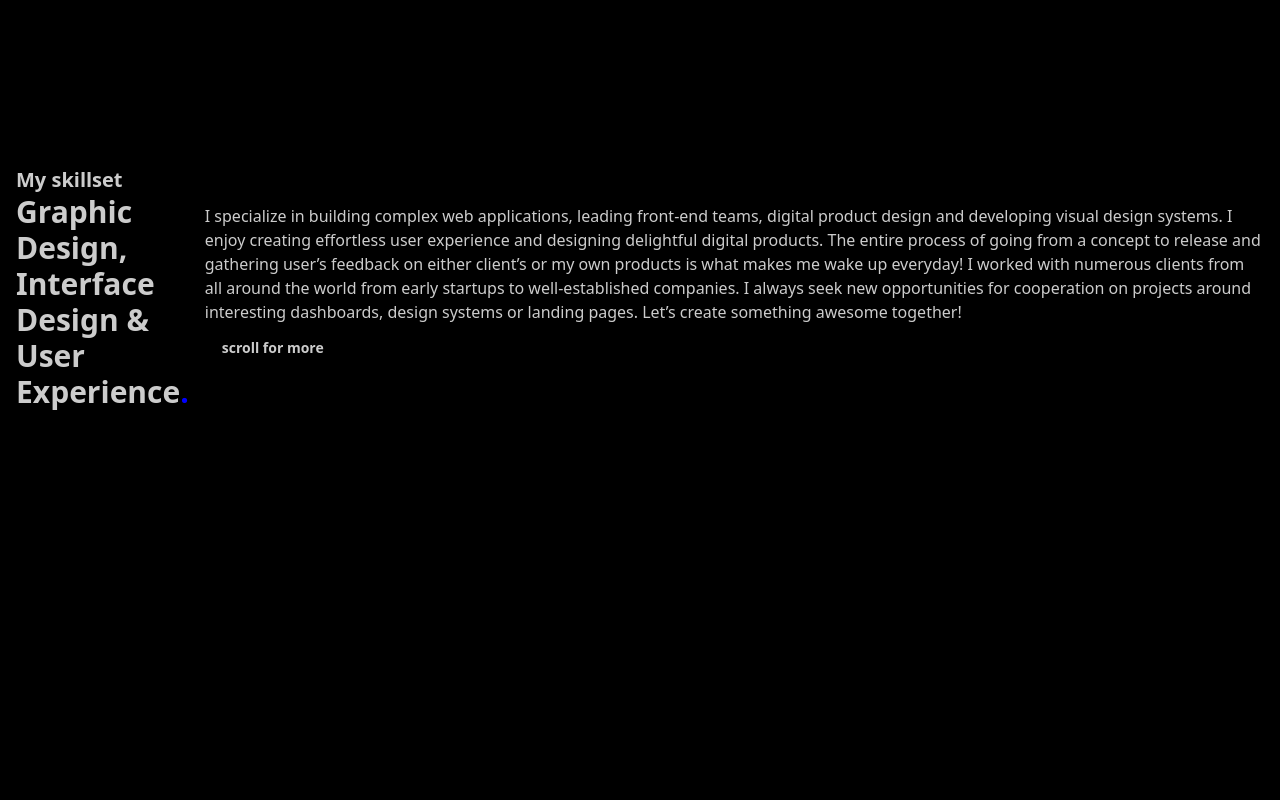
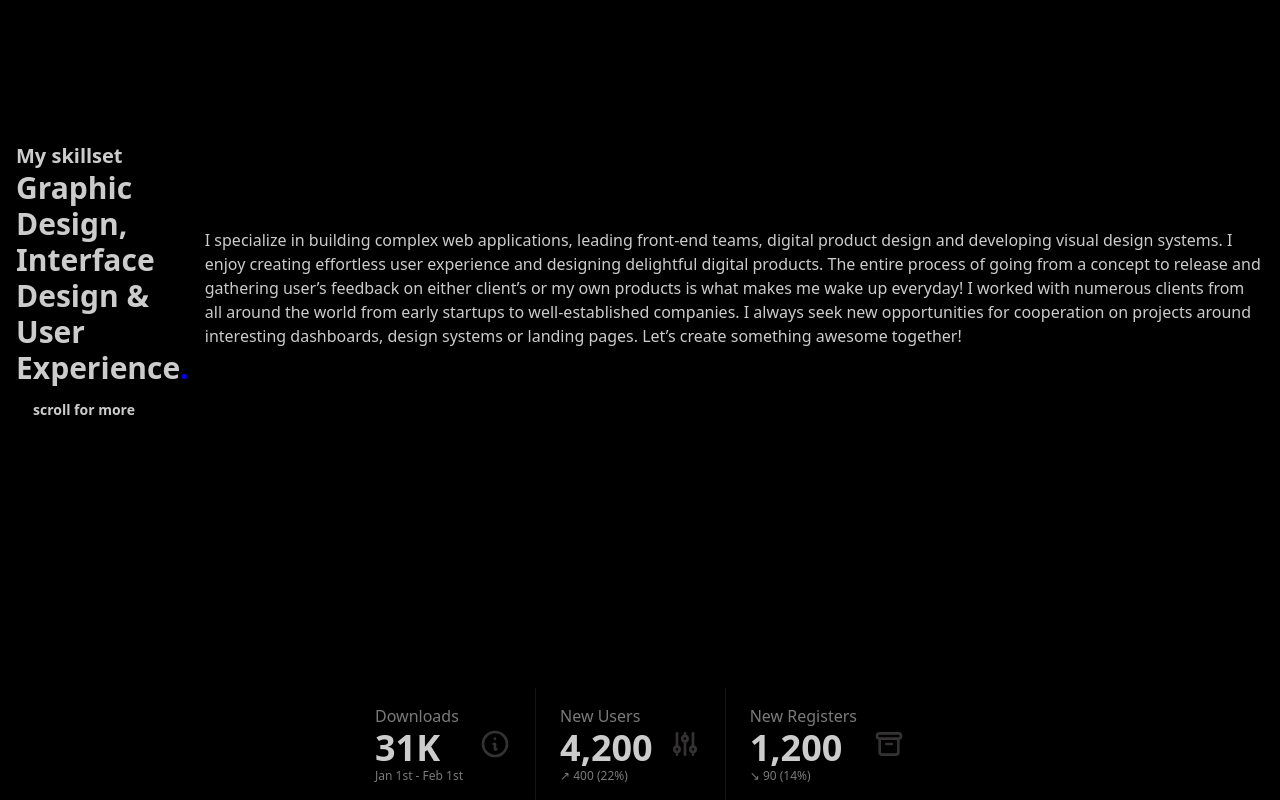
Before and after one commit to foadtkf/fuad-portfolio-2, a React (Create React App) app: page / in a window 1280 px wide. Shown: the part 912-1712 px from the top of the page. Before the commit the page ends 1600 px from the top, so only its background shows below. Built offline with nearby package versions, Linux system fonts and the light colour scheme.

Commit message:
career section added

```diff
--- a/src/App.js
+++ b/src/App.js
@@ -1,4 +1,5 @@
 import './App.css';
+import Career from './Components/Career';
 import Hello from './Components/Hello';
 import Navbar from './Components/Navbar';
 import Skillset from './Components/Skillset';
@@ -9,6 +10,7 @@ function App() {
       <Navbar/>
       <Hello/>
       <Skillset/>
+      <Career/>
     </div>
   );
 }
--- /dev/null
+++ b/src/Components/Career.js
@@ -0,0 +1,40 @@
+import React from 'react';
+
+const Career = () => {
+    return (
+        <div className='flex justify-center'>
+            <div class="stats shadow">
+
+  <div class="stat">
+    <div class="stat-figure text-secondary">
+      <svg xmlns="http://www.w3.org/2000/svg" fill="none" viewBox="0 0 24 24" class="inline-block w-8 h-8 stroke-current"><path stroke-linecap="round" stroke-linejoin="round" stroke-width="2" d="M13 16h-1v-4h-1m1-4h.01M21 12a9 9 0 11-18 0 9 9 0 0118 0z"></path></svg>
+    </div>
+    <div class="stat-title">Downloads</div>
+    <div class="stat-value">31K</div>
+    <div class="stat-desc">Jan 1st - Feb 1st</div>
+  </div>
+
+  <div class="stat">
+    <div class="stat-figure text-secondary">
+      <svg xmlns="http://www.w3.org/2000/svg" fill="none" viewBox="0 0 24 24" class="inline-block w-8 h-8 stroke-current"><path stroke-linecap="round" stroke-linejoin="round" stroke-width="2" d="M12 6V4m0 2a2 2 0 100 4m0-4a2 2 0 110 4m-6 8a2 2 0 100-4m0 4a2 2 0 110-4m0 4v2m0-6V4m6 6v10m6-2a2 2 0 100-4m0 4a2 2 0 110-4m0 4v2m0-6V4"></path></svg>
+    </div>
+    <div class="stat-title">New Users</div>
+    <div class="stat-value">4,200</div>
+    <div class="stat-desc">↗︎ 400 (22%)</div>
+  </div>
+
+  <div class="stat">
+    <div class="stat-figure text-secondary">
+      <svg xmlns="http://www.w3.org/2000/svg" fill="none" viewBox="0 0 24 24" class="inline-block w-8 h-8 stroke-current"><path stroke-linecap="round" stroke-linejoin="round" stroke-width="2" d="M5 8h14M5 8a2 2 0 110-4h14a2 2 0 110 4M5 8v10a2 2 0 002 2h10a2 2 0 002-2V8m-9 4h4"></path></svg>
+    </div>
+    <div class="stat-title">New Registers</div>
+    <div class="stat-value">1,200</div>
+    <div class="stat-desc">↘︎ 90 (14%)</div>
+  </div>
+
+</div>
+        </div>
+    );
+};
+
+export default Career;
--- a/src/Components/Skillset.js
+++ b/src/Components/Skillset.js
@@ -2,19 +2,19 @@ import React from 'react';
 
 const Skillset = () => {
     return (
-        <div class="hero min-h-screen container">
+        <div class="hero min-h-screen">
   <div class="hero-content flex-col-reverse lg:flex-row-reverse">
 
     <div>
       <p>I specialize in building complex web applications, leading front-end teams, digital product design and developing visual design systems. I enjoy creating effortless user experience and designing delightful digital products. The entire process of going from a concept to release and gathering user’s feedback on either client’s or my own products is what makes me wake up everyday!
 I worked with numerous clients from all around the world from early startups to well-established companies. I always seek new opportunities for cooperation on projects around interesting dashboards, design systems or landing pages. Let’s create something awesome together!</p>
-      <button class="btn btn-ghost">Scroll for more</button>
     </div>
     <div>
 <h1 class="text-xl font-bold">My skillset</h1>
       <h1 class="text-3xl font-bold">
       Graphic Design, Interface Design &
 User Experience<span style={{color:"blue"}}>.</span></h1>
+      <button class="btn btn-ghost">Scroll for more</button>
 </div>
   </div>
 </div>
```
